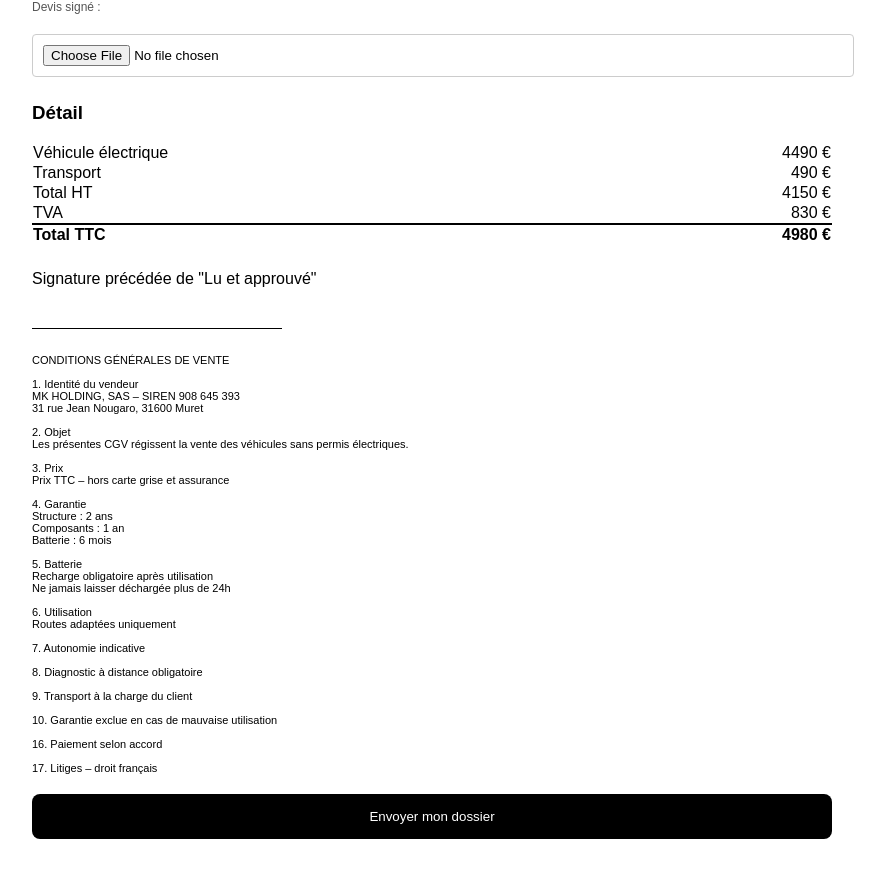
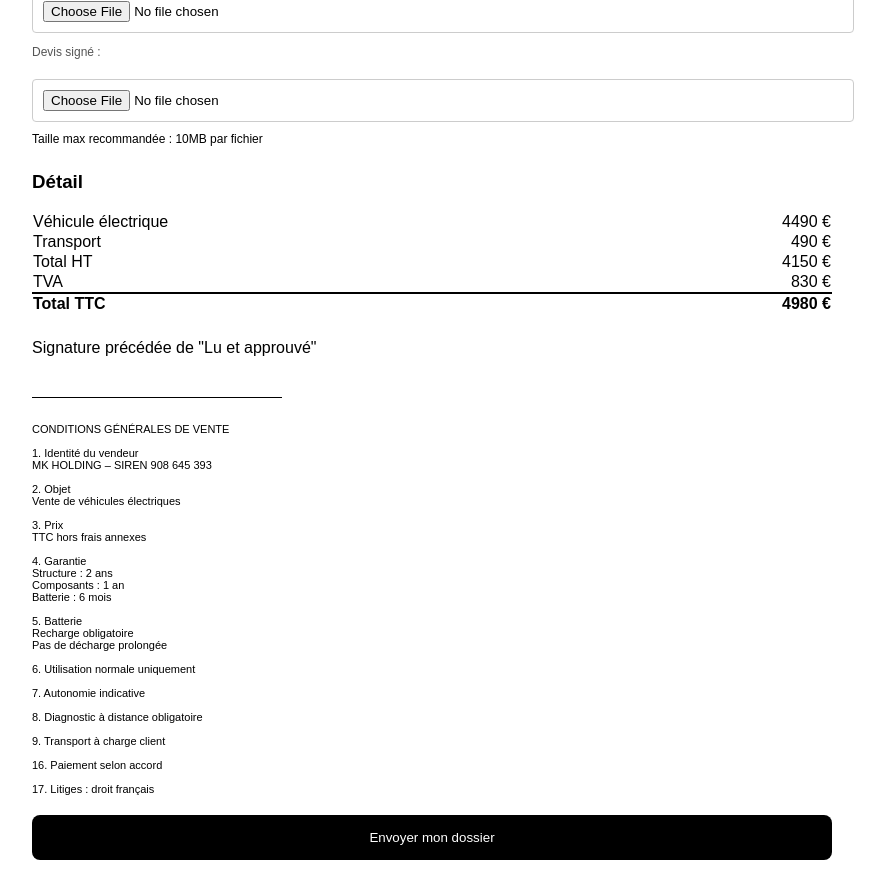
Before and after one commit to khelifamansour/neodrive-site, a Next.js app: page /reservation in a window 1280 px wide. Shown: the part 780-1660 px from the top of the page, without its empty margins (208-1093 px from the left). Before the commit the page ends 1639 px from the top, so only its background shows below. Built offline with nearby package versions, Linux system fonts and the light colour scheme.

Commit message:
Update page.tsx

```diff
--- a/app/reservation/page.tsx
+++ b/app/reservation/page.tsx
@@ -22,7 +22,6 @@ export default function Reservation() {
           body { margin: 0; }
           main { padding: 20mm; }
           .page-break { page-break-before: always; }
-          .no-break { page-break-inside: avoid; }
           .cgv {
             font-size: 11px;
             line-height: 1.4;
@@ -49,7 +48,14 @@ export default function Reservation() {
         </div>
       </div>
 
-      <form action="https://formspree.io/f/xjgjrqqg" method="POST">
+      <form
+        action="https://formspree.io/f/xjgjrqqg"
+        method="POST"
+        encType="multipart/form-data"
+      >
+
+        {/* REQUIRED FOR FORMSPREE */}
+        <input type="hidden" name="_subject" value="Nouvelle réservation véhicule" />
 
         {/* CLIENT */}
         <div style={section}>
@@ -58,6 +64,7 @@ export default function Reservation() {
           <input name="nom" placeholder="Nom" style={input} required />
           <input name="prenom" placeholder="Prénom" style={input} required />
           <input name="telephone" placeholder="Téléphone" style={input} required />
+          <input name="email" type="email" placeholder="Email" style={input} required />
           <input name="adresse" placeholder="Adresse" style={input} required />
           <input name="code_postal" placeholder="Code postal" style={input} required />
           <input name="ville" placeholder="Ville" style={input} required />
@@ -68,13 +75,17 @@ export default function Reservation() {
           <h3>Documents obligatoires</h3>
 
           <p style={small}>Carte d’identité :</p>
-          <input type="file" name="cni" style={input} required />
+          <input type="file" name="cni" accept=".pdf,image/*" style={input} required />
 
           <p style={small}>Justificatif de domicile :</p>
-          <input type="file" name="justificatif" style={input} required />
+          <input type="file" name="justificatif" accept=".pdf,image/*" style={input} required />
 
           <p style={small}>Devis signé :</p>
-          <input type="file" name="devis_signe" style={input} required />
+          <input type="file" name="devis_signe" accept=".pdf,image/*" style={input} required />
+
+          <p style={{ fontSize: 12, marginTop: 10 }}>
+            Taille max recommandée : 10MB par fichier
+          </p>
         </div>
 
         {/* PRICING */}
@@ -120,14 +131,13 @@ export default function Reservation() {
 {`CONDITIONS GÉNÉRALES DE VENTE
 
 1. Identité du vendeur
-MK HOLDING, SAS – SIREN 908 645 393
-31 rue Jean Nougaro, 31600 Muret
+MK HOLDING – SIREN 908 645 393
 
 2. Objet
-Les présentes CGV régissent la vente des véhicules sans permis électriques.
+Vente de véhicules électriques
 
 3. Prix
-Prix TTC – hors carte grise et assurance
+TTC hors frais annexes
 
 4. Garantie
 Structure : 2 ans
@@ -135,23 +145,20 @@ Composants : 1 an
 Batterie : 6 mois
 
 5. Batterie
-Recharge obligatoire après utilisation
-Ne jamais laisser déchargée plus de 24h
+Recharge obligatoire
+Pas de décharge prolongée
 
-6. Utilisation
-Routes adaptées uniquement
+6. Utilisation normale uniquement
 
 7. Autonomie indicative
 
 8. Diagnostic à distance obligatoire
 
-9. Transport à la charge du client
-
-10. Garantie exclue en cas de mauvaise utilisation
+9. Transport à charge client
 
 16. Paiement selon accord
 
-17. Litiges – droit français`}
+17. Litiges : droit français`}
         </div>
 
         <button type="submit" style={btn}>
@@ -164,7 +171,7 @@ Routes adaptées uniquement
   );
 }
 
-/* SAFE STYLES */
+/* STYLES */
 
 const container: React.CSSProperties = {
   maxWidth: 800,
```
